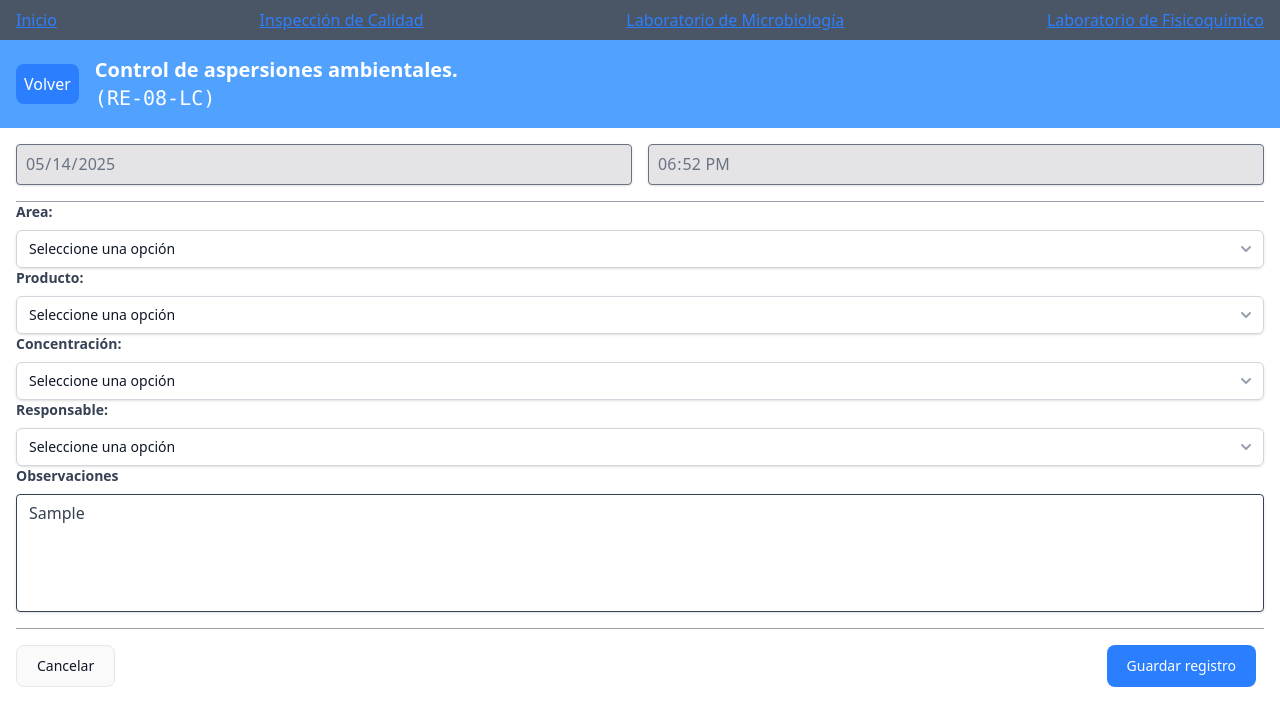
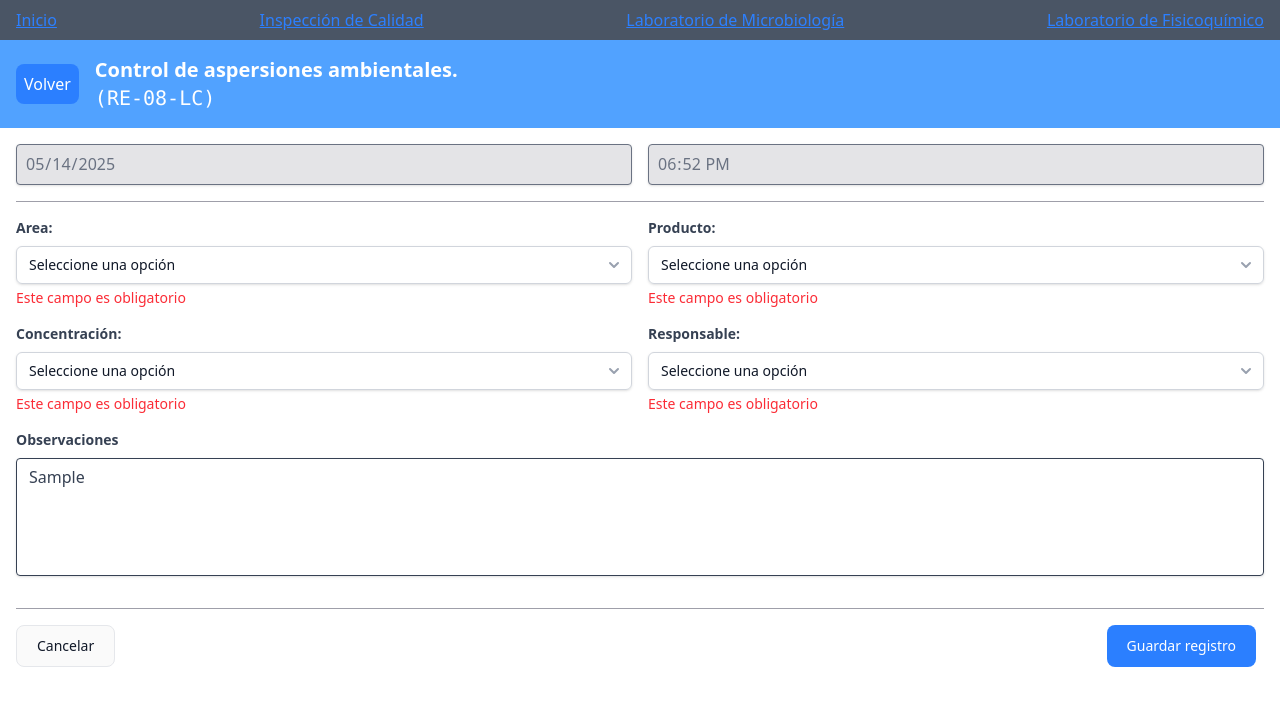
Before and after one commit to chrisladzamach/SCI, a React (Vite) app: page /form6 in a window 1280 px wide. Both pictures are taken after typing "Sample" into the empty fields and a click on the button "Guardar registro". Shown: the top 726 px of the page. Built offline with nearby package versions, Linux system fonts and the light colour scheme.

Commit message:
ajuste en lógica de f6

```diff
--- a/src/pages/IC/IcForm6.tsx
+++ b/src/pages/IC/IcForm6.tsx
@@ -1,6 +1,6 @@
 import React from 'react'
 
-import { AutoDateTime } from "../../components/molecules/autoComponents/AutoDateTime";
+import { AutoDateTime } from '../../components/molecules/autoComponents/AutoDateTime'
 import { FormButtons } from "../../components/molecules/FormButtons";
 import { CustomSelect } from "../../components/atoms/CustomSelect";
 import { TxtArea } from '../../components/atoms/inputs/TxtArea';
@@ -12,11 +12,16 @@ interface Options {
 }
 
 export const IcForm6 = () => {
-  const [areaSelected, setAreaSelected] = React.useState<Options | null>(null);
-  const [productSelected, setProductSelected ] = React.useState<Options | null>(null);
-  const [concentrationSelected, setConcentrationSelected] = React.useState<Options | null>(null);
-  const [observations, setObservations] = React.useState('');
-  const [responsibleSelected, setResponsibleSelected] = React.useState<Options | null>(null);
+  const [areaSelected, setAreaSelected] = React.useState<Options | null>(null)
+  const [productSelected, setProductSelected] = React.useState<Options | null>(null)
+  const [concentrationSelected, setConcentrationSelected] = React.useState<Options | null>(null)
+  const [observations, setObservations] = React.useState('')
+  const [responsibleSelected, setResponsibleSelected] = React.useState<Options | null>(null)
+
+  const [showAreaError, setShowAreaError] = React.useState(false)
+  const [showProductError, setShowProductError] = React.useState(false)
+  const [showConcentrationError, setShowConcentrationError] = React.useState(false)
+  const [showResponsibleError, setShowResponsibleError] = React.useState(false)
 
   const handleResponsibleChange = (newValue: string | number) => {
     const selectedResponsible = responsible.find(r => r.value === String(newValue));
@@ -25,6 +30,7 @@ export const IcForm6 = () => {
 
   const handleObservationChange = (event: React.ChangeEvent<HTMLTextAreaElement>) => {
     setObservations(event.target.value);
+    // Observations field is optional, so no error state is needed here
   };
 
   const handleAreaChange = (newValue: string | number) => {
@@ -33,11 +39,13 @@ export const IcForm6 = () => {
   };
 
   const handleProduct = (newValue: string | number) => {
+    setShowProductError(false)
     const selectedProduct = product.find(r => r.value === String(newValue));
     setProductSelected(selectedProduct || null);
   };
 
   const handleConcentration = (newValue: string | number) => {
+    setShowConcentrationError(false)
     const selectedConcentration = concentration.find(r => r.value === String(newValue));
     setConcentrationSelected(selectedConcentration || null);
   };
@@ -69,7 +77,19 @@ export const IcForm6 = () => {
   const handleSubmit = (event: React.FormEvent) => {
     event.preventDefault();
 
-    const currentDate = new Date();
+    const isAreaValid = !!areaSelected;
+    const isProductValid = !!productSelected;
+    const isConcentrationValid = !!concentrationSelected;
+    const isResponsibleValid = !!responsibleSelected;
+
+    setShowAreaError(!isAreaValid);
+    setShowProductError(!isProductValid);
+    setShowConcentrationError(!isConcentrationValid);
+    setShowResponsibleError(!isResponsibleValid);
+
+    if (!isAreaValid || !isProductValid || !isConcentrationValid || !isResponsibleValid) {
+      return;
+    }
     const formData = {
       fecha: currentDate.toLocaleDateString(),
       area: areaSelected?.value || '',
@@ -84,11 +104,12 @@ export const IcForm6 = () => {
   return (
     <div>
       <Header formCode='(RE-08-LC)' formName='Control de aspersiones ambientales.' />
-      <form action="" onSubmit={handleSubmit} className="p-4">
+      <form action="" onSubmit={handleSubmit} className="p-4 flex flex-col gap-4">
         <section className="border-b flex flex-col gap-2 border-zinc-400 pb-4">
           <AutoDateTime />
         </section>
-        <section>
+        <section className='grid grid-cols-2 gap-4'>
+          <div>
             <CustomSelect
               options={areas}
               value={areaSelected?.value}
@@ -97,25 +118,33 @@ export const IcForm6 = () => {
               label="Area: "
               required
             />
-
+            {showAreaError && <p className="text-red-500 text-sm mt-1">Este campo es obligatorio</p>}
+          </div>
+          <div>
             <CustomSelect
               options={product}
               value={productSelected?.value}
               onChange={handleProduct}
               className="w-full"
-            label="Producto: "
+              label='Producto: '
               required
             />
+            {showProductError && <p className="text-red-500 text-sm mt-1">Este campo es obligatorio</p>}
+          </div>
 
+          <div>
             <CustomSelect
               options={concentration}
               value={concentrationSelected?.value}
               onChange={handleConcentration}
               className="w-full"
-            label="Concentración: "
+              label='Concentración: '
               required
             />
+            {showConcentrationError && <p className="text-red-500 text-sm mt-1">Este campo es obligatorio</p>}
+          </div>
 
+          <div>
             <CustomSelect
               options={responsible}
               value={responsibleSelected?.value}
@@ -124,7 +153,9 @@ export const IcForm6 = () => {
               label="Responsable: "
               required
             />
-
+            {showResponsibleError && <p className="text-red-500 text-sm mt-1">Este campo es obligatorio</p>}
+          </div>
+        </section>
           <TxtArea
             id="Observations"
             name="Observations"
@@ -136,9 +167,9 @@ export const IcForm6 = () => {
             classNameTextArea="resize-none focus:border-blue-500"
             classNameLabel="text-blue-600"
           />
-        </section>
         <FormButtons />
       </form>
     </div>
   );
 };
+const currentDate = new Date();
```
Lines whose indentation alone changed are shown as unchanged.
